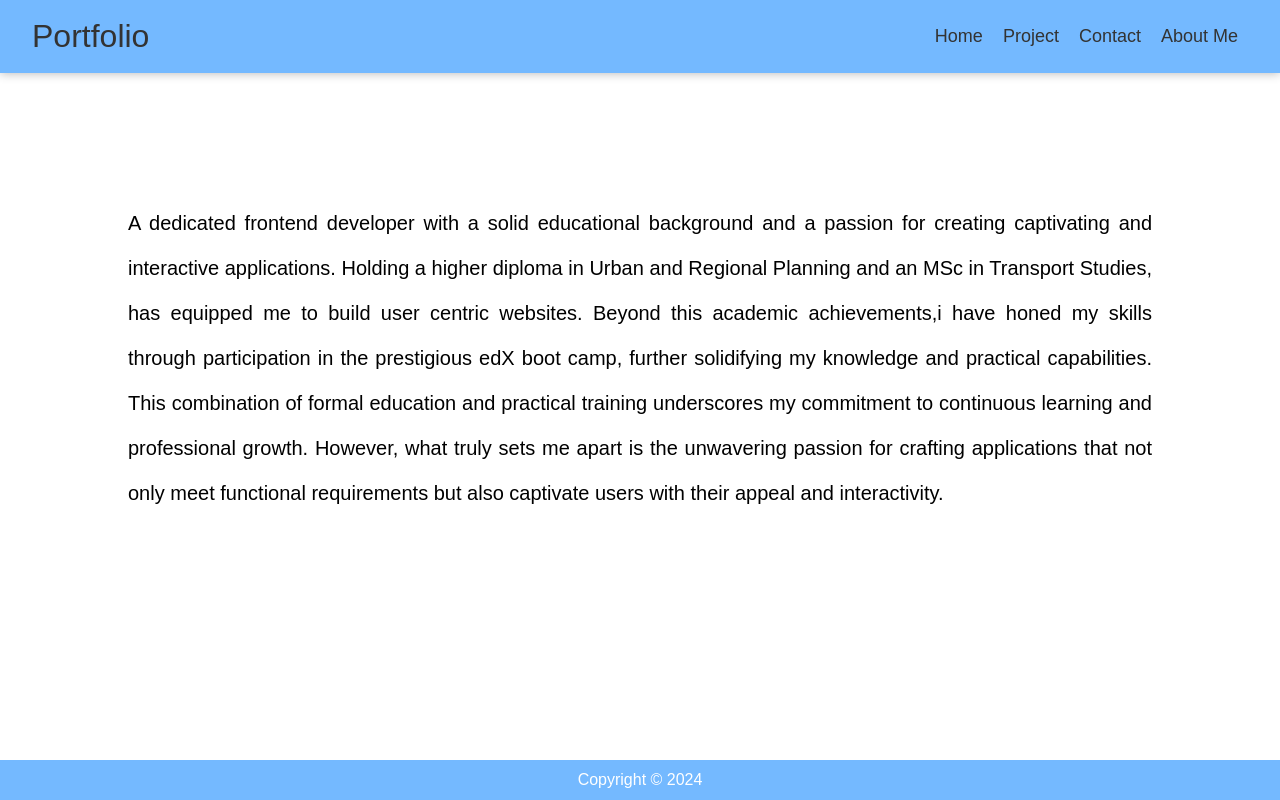
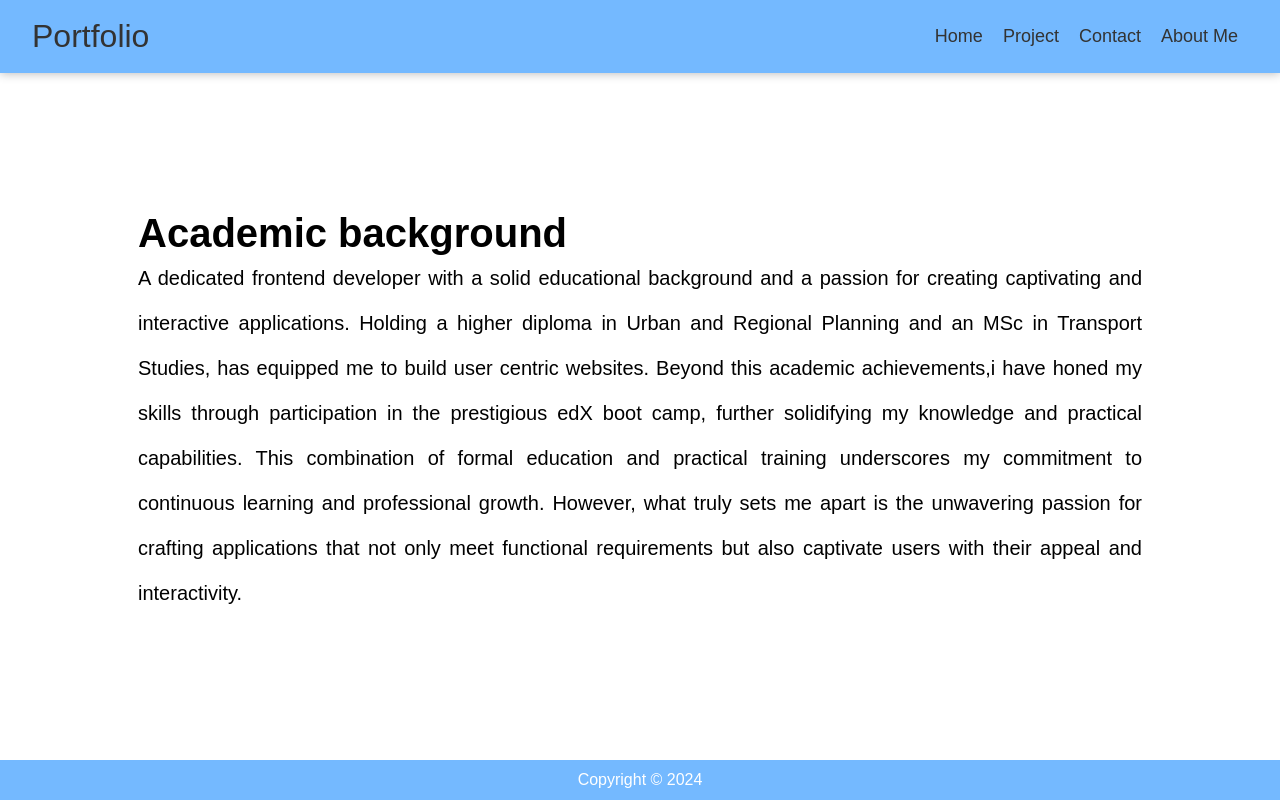
Before and after one commit to odunsikazeem/portfolio, a React (Vite) app: page /about in a window 1280 px wide. Built offline with nearby package versions, Linux system fonts and the light colour scheme.

Commit message:
Adjusting about me heading

```diff
--- a/src/components/pages/aboutme/About.jsx
+++ b/src/components/pages/aboutme/About.jsx
@@ -4,6 +4,8 @@ import "./style.css"
 function About() {
   return (
     <div className="about">
+
+      <h1>Academic background</h1>
       <p>
         A dedicated frontend developer with a solid educational background and a
         passion for creating captivating and interactive applications. Holding a
--- a/src/components/pages/aboutme/style.css
+++ b/src/components/pages/aboutme/style.css
@@ -1,10 +1,10 @@
 .about {
     display: flex;
-    justify-content: center;
-    align-items: center;
+    flex-direction: column;
     text-align:left;
     line-height: 45px;
     text-align: justify;
     font-size: 20px;
     margin: 10%;
+    padding: 10px;
 }
```
